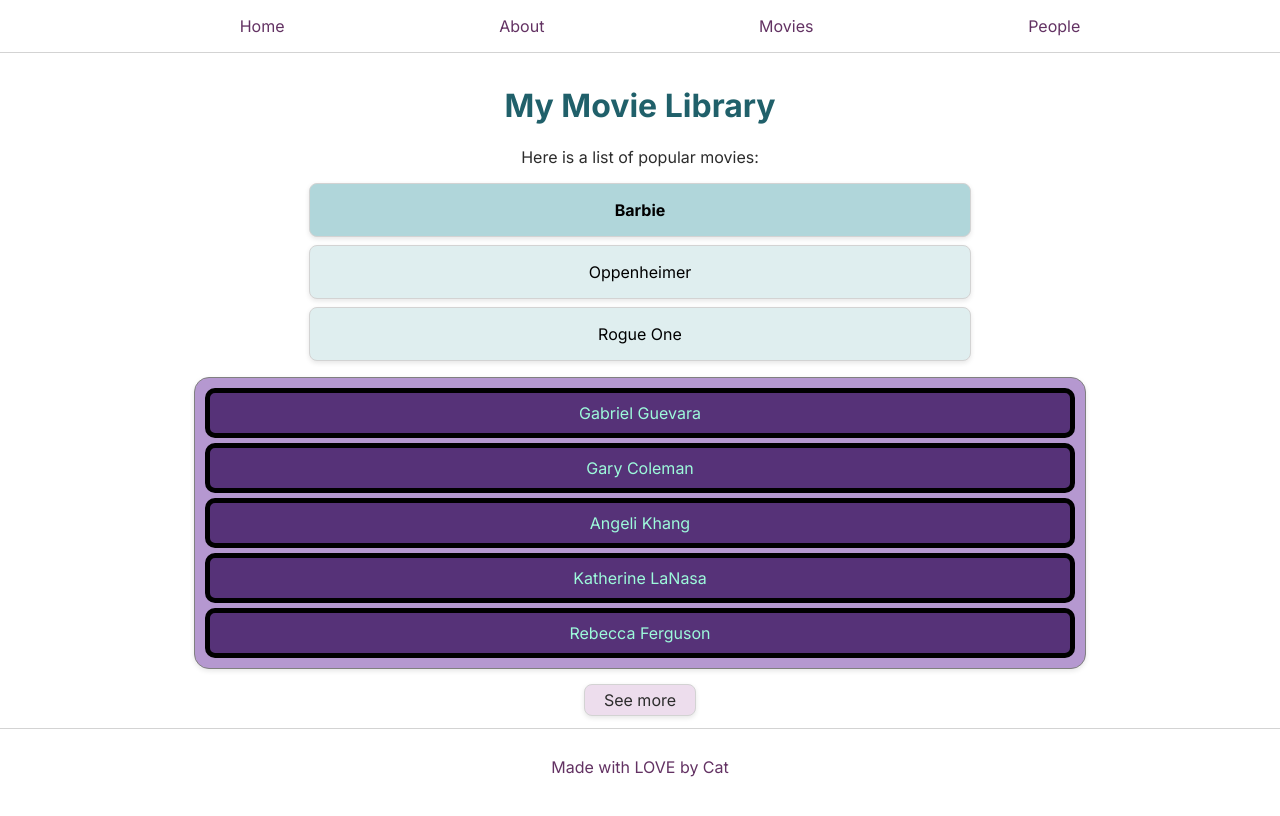
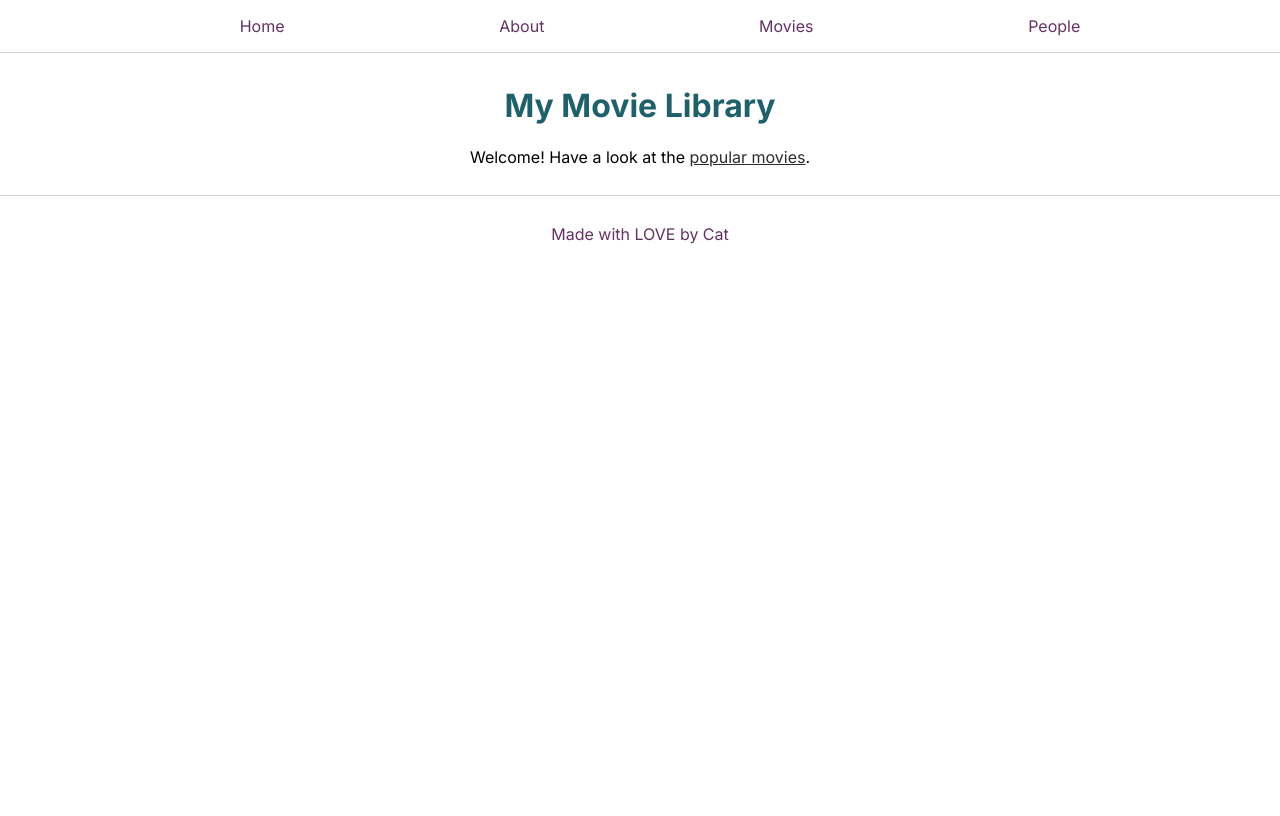
Before and after one commit to catagalan-mtl/my-movie-library, a Next.js app: page / in a window 1280 px wide. Built offline with nearby package versions, Linux system fonts and the light colour scheme.

Commit message:
movie list API

```diff
--- a/src/app/layout.js
+++ b/src/app/layout.js
@@ -7,7 +7,10 @@ import { Footer } from "src/components/footer"
 const inter = Inter({ subsets: ['latin'] })
 
 export const metadata = {
-  title: 'My Movie Library',
+  title: {
+    template: ' %s • My Movie Library',
+    default: 'My Movie Library',
+  },
   description: 'Generated by Next.js',
 }
 
--- a/src/app/page.js
+++ b/src/app/page.js
@@ -1,35 +1,15 @@
 import './globals.css'
-import { MovieList } from '../components/movie-list.js'
-import { PeopleList } from '../components/people-list.js'
+import Link from 'next/link'
 
 export default function HomePage() {
-  const movies = [
-    { id: 0, featured: true, title: 'Barbie' },
-    { id: 1, title: 'Oppenheimer' },
-    { id: 2, title: 'Rogue One' },
-  ]
   const appTitle = 'My Movie Library';
-  const domain = 'www.themoviedb.org';
-
-  const people = [
-    { id: 0, name: 'Gabriel Guevara' },
-    { id: 1, name: 'Gary Coleman' },
-    { id: 2, name: 'Angeli Khang' },
-    { id: 3, name: 'Katherine LaNasa' },
-    { id: 4, name: 'Rebecca Ferguson' },
-  ]
-
   return (
     <>
       <h1>{appTitle}</h1>
-      <p className="subtitle">Here is a list of popular movies:</p>
 
-      <MovieList movies={movies} />
-      <PeopleList people={people} />
-
-      <div className="btn-div">
-        <a href={`http://${domain}`} target="_blank" className="btn">See more</a>
-      </div>
+      <p>
+        Welcome! Have a look at the <Link href="/movies">popular movies</Link>.
+      </p>
     </>
   )
 }
```
Also changed, not shown: src/app/lib/tmdb.js (added, +7 -0 lines), src/app/movies/page.js (+15 -2 lines).
